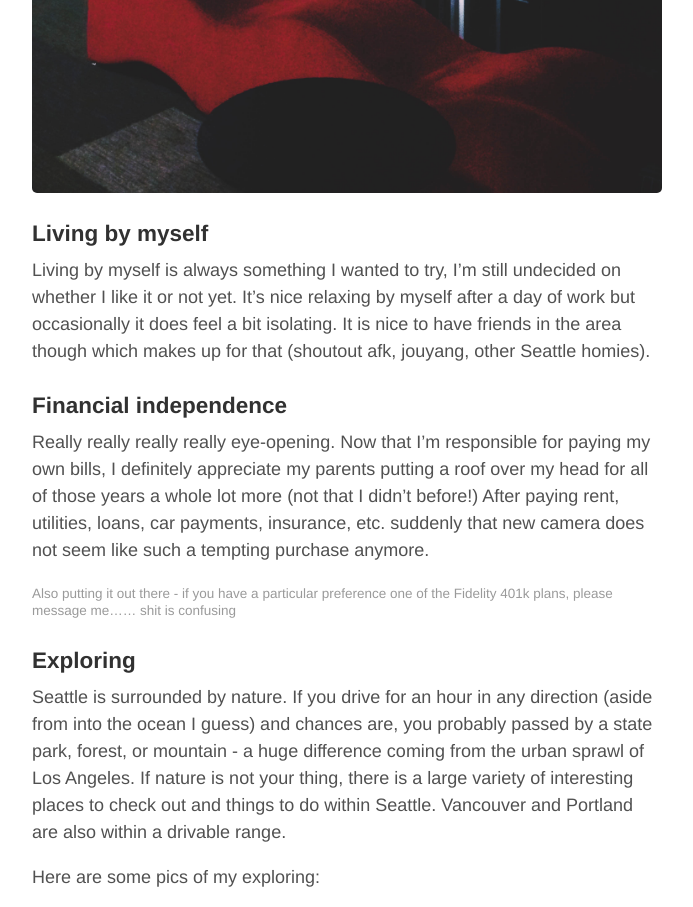
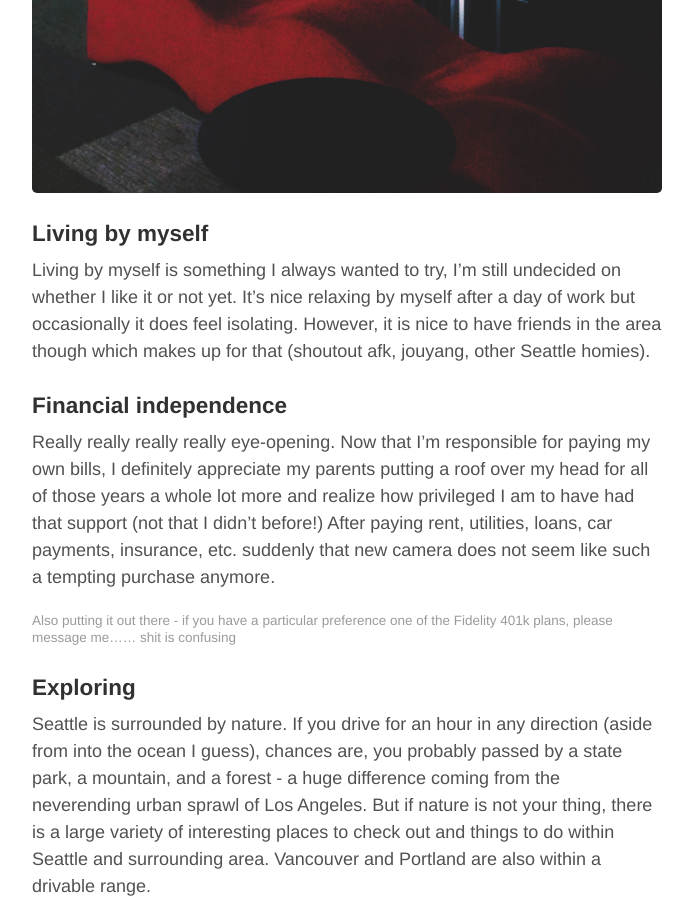
Before and after one commit to rzsun/rzsun.github.io, a Jekyll site: the page built from _posts/2015-11-24-real-life.md, in a window 1280 px wide and 1400 px high, scrolled down 2993 px. Shown: the top 907 px of the window, without its empty margins (293-986 px from the left). Built offline with Jekyll 4.4.1, drawn with Linux system fonts in a browser that asks for light colours; some of the changed text lies outside the part shown; grey boxes are pictures that could not be loaded.

Commit message:
real life update edit 1

```diff
--- a/_posts/2015-11-24-real-life.md
+++ b/_posts/2015-11-24-real-life.md
@@ -31,17 +31,17 @@ It's still a learning process and will be for probably a very long time - that's
 
 ###Living by myself
 
-Living by myself is always something I wanted to try, I'm still undecided on whether I like it or not yet. It's nice relaxing by myself after a day of work but occasionally it does feel a bit isolating. It is nice to have friends in the area though which makes up for that (shoutout afk, jouyang, other Seattle homies).
+Living by myself is something I always wanted to try, I'm still undecided on whether I like it or not yet. It's nice relaxing by myself after a day of work but occasionally it does feel isolating. However, it is nice to have friends in the area though which makes up for that (shoutout afk, jouyang, other Seattle homies).
 
 ###Financial independence
 
-Really really really really eye-opening. Now that I'm responsible for paying my own bills, I definitely appreciate my parents putting a roof over my head for all of those years a whole lot more (not that I didn't before!) After paying rent, utilities, loans, car payments, insurance, etc. suddenly that new camera does not seem like such a tempting purchase anymore.
+Really really really really eye-opening. Now that I'm responsible for paying my own bills, I definitely appreciate my parents putting a roof over my head for all of those years a whole lot more and realize how privileged I am to have had that support (not that I didn't before!) After paying rent, utilities, loans, car payments, insurance, etc. suddenly that new camera does not seem like such a tempting purchase anymore.
 
 #####Also putting it out there - if you have a particular preference one of the Fidelity 401k plans, please message me...... shit is confusing
 
 ###Exploring
 
-Seattle is surrounded by nature. If you drive for an hour in any direction (aside from into the ocean I guess) and chances are, you probably passed by a state park, forest, or mountain - a huge difference coming from the urban sprawl of Los Angeles. If nature is not your thing, there is a large variety of interesting places to check out and things to do within Seattle. Vancouver and Portland are also within a drivable range.
+Seattle is surrounded by nature. If you drive for an hour in any direction (aside from into the ocean I guess), chances are, you probably passed by a state park, a mountain, and a forest - a huge difference coming from the neverending urban sprawl of Los Angeles. But if nature is not your thing, there is a large variety of interesting places to check out and things to do within Seattle and surrounding area. Vancouver and Portland are also within a drivable range.
 
 Here are some pics of my exploring:
 
@@ -55,3 +55,7 @@ Here are some pics of my exploring:
 ![UBC](/assets/real-life/8.jpg)
 ![Redmond](/assets/real-life/9.jpg)
 ![Mood](/assets/real-life/10.jpg)
+
+###Wrap up
+
+I would be lying if I said I never got homesick or missed the comfort of being in a familiar environment. However, life is all about changes (#deep) and
```
Also changed, not shown: other parts of _posts/2015-11-24-real-life.md (+2 -2 lines).
